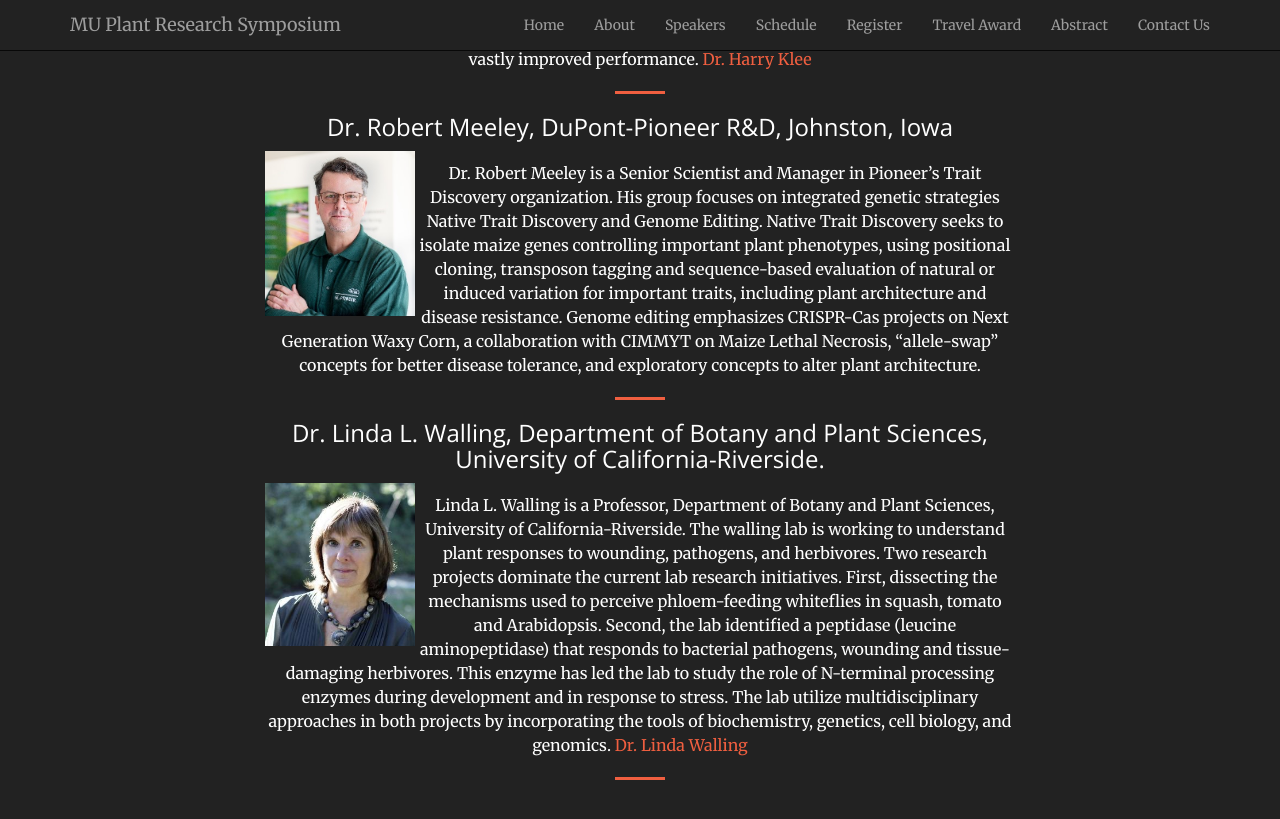
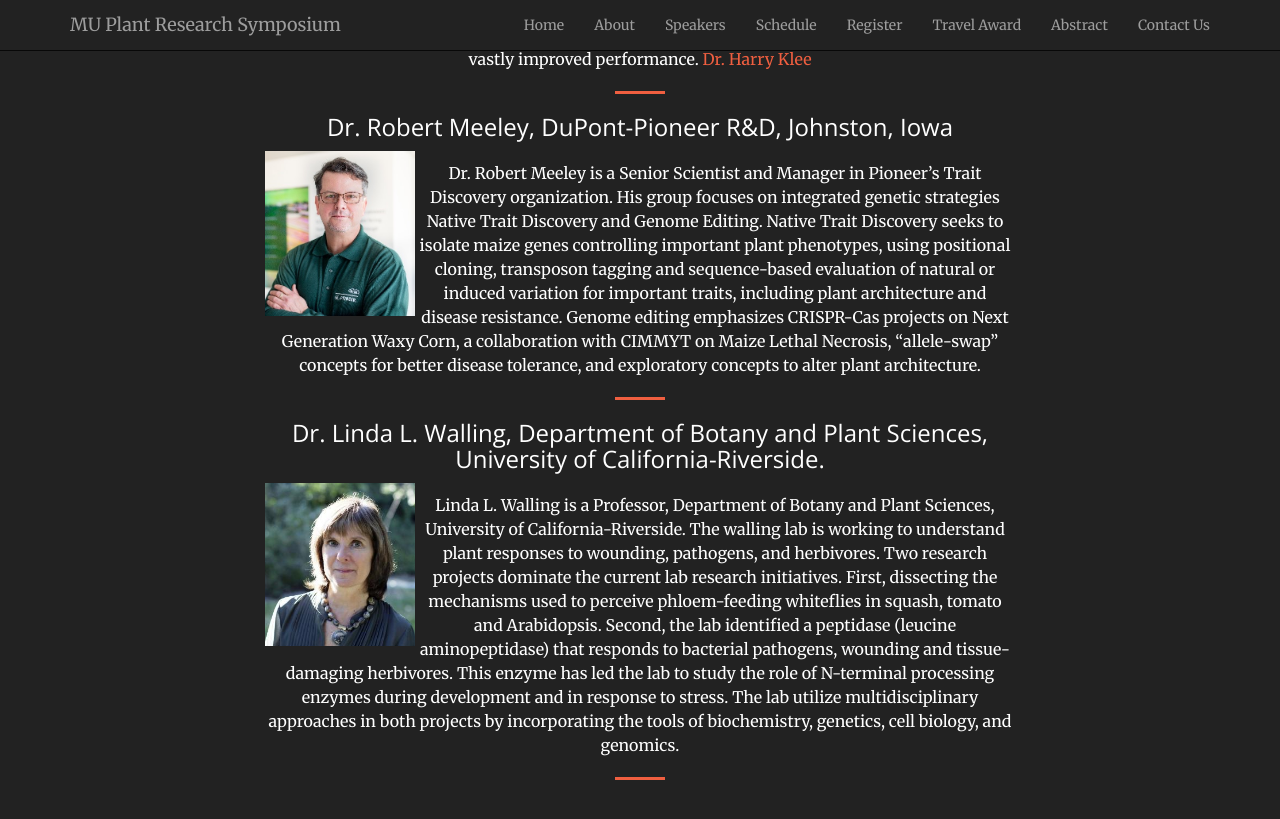
Before and after one commit to mupioneersymposium/mupioneersymposium.github.io, a Jekyll site: the page built from speakers.md, in a window 1280 px wide and 900 px high, scrolled down 1247 px. Shown: the top 819 px of the window. Built offline with Jekyll 4.4.1, drawn with Linux system fonts in a browser that asks for light colours.

Commit message:
Update speakers.md

```diff
--- a/speakers.md
+++ b/speakers.md
@@ -49,6 +49,5 @@ Dr. Robert Meeley is a Senior Scientist and Manager in Pioneer’s Trait Discove
 <img src="/img/Linda.JPG" alt="Dr. Linda L. Walling Photo" width="150px" style="float: left" />
 
 Linda L. Walling is a Professor, Department of Botany and Plant Sciences, University of California-Riverside. The walling lab is working to understand plant responses to wounding, pathogens, and herbivores. Two research projects dominate the current lab research initiatives. First, dissecting the mechanisms used to perceive phloem-feeding whiteflies in squash, tomato and Arabidopsis. Second, the lab identified a peptidase (leucine aminopeptidase) that responds to bacterial pathogens, wounding and tissue-damaging herbivores. This enzyme has led the lab to study the role of N-terminal processing enzymes during development and in response to stress.  The lab utilize multidisciplinary approaches in both projects by incorporating the tools of biochemistry, genetics, cell biology, and genomics.
-<a href="http://cepceb.ucr.edu/people/walling.html/" target="_blank"> Dr. Linda Walling </a>
 
 <hr style="clear: both;" />
```
